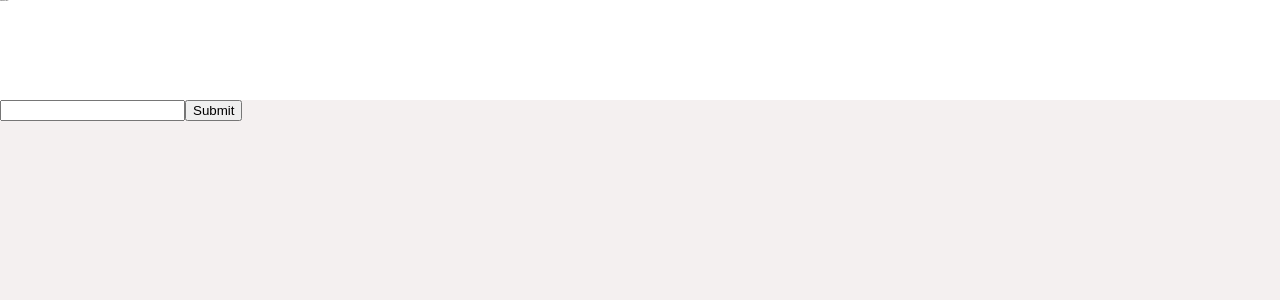
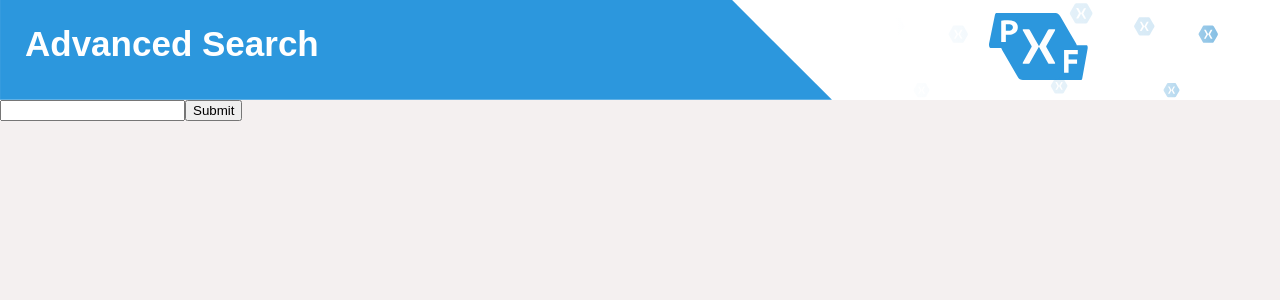
Before and after one commit to Polarts/PureXForms-blog-react, a React app: page /search in a window 1280 px wide. Shown: the top 300 px of the page. Built offline with nearby package versions, Linux system fonts and the light colour scheme; a web font is replaced by a local one.

Commit message:
Added nav bar as a separated component

```diff
--- /dev/null
+++ b/src/components/NavBar/NavBar.jsx
@@ -0,0 +1,23 @@
+import React from 'react';
+import { ReactComponent as LogoSmall } from '../../res/svg/Logo-small.svg';
+import styles from './NavBar.module.scss';
+
+/**
+ * The site's nav bar
+ *
+ * @param {String} title the page's title
+ */
+const NavBar = (props) => {
+
+    return (
+        <div className={styles.navBar}>
+            <svg viewBox="0, 0, 70, 10" className={styles.bgShape}>
+                <polygon points="0,0 60,0 70,10 0,10"/>
+            </svg>
+            <h1>{props.title}</h1>
+            <LogoSmall className={styles.logo}/>
+        </div>
+    );
+}
+
+export default NavBar;
--- /dev/null
+++ b/src/components/NavBar/NavBar.module.scss
@@ -0,0 +1,32 @@
+
+/// NavBar module ///
+
+@import '../../stylesheets/config/colors';
+
+.navBar {
+    height: 100px;
+    background-color: white;
+    position: relative;
+    background-image: radial-gradient(circle, white 40%, rgba(255, 255, 255, 0.8) 80%, transparent 100%),
+                      url('../../res/svg/floaters/1.svg');
+
+    .bgShape {
+        width: 65%;
+        fill: $emphasis;
+        position: absolute;
+        bottom: 0;
+    }
+
+    h1 {
+        position: absolute;
+        color: white;
+        top: 0;
+        left: 25px;
+    }
+
+    .logo {
+        position: absolute;
+        bottom: 20%;
+        right: 15%;
+    }
+}
--- a/src/routes/Post/Post.jsx
+++ b/src/routes/Post/Post.jsx
@@ -3,8 +3,8 @@ import { useParams } from 'react-router-dom';
 import ReactHtmlParser from 'react-html-parser';
 import DateFormatter from '../../components/DateFormatter/DateFormatter';
 import { getPostsAsync, getUsersAsync, getCommentsAsync } from '../../services/wordpress.service';
-import { ReactComponent as LogoSmall } from '../../res/svg/Logo-small.svg';
 import styles from './Post.module.scss';
+import NavBar from '../../components/NavBar/NavBar';
 
 const Post = () => {
 
@@ -88,12 +88,8 @@ const Post = () => {
 
     return (
         <>
-        <header className={styles.header}>
-            <svg viewBox="0, 0, 70, 10" className={styles.bgShape}>
-                <polygon points="0,0 60,0 70,10 0,10"/>
-            </svg>
-            <h1>{postMeta ? postMeta.title.rendered : slug}</h1>
-            <LogoSmall className={styles.logo}/>
+        <header>
+            <NavBar title={postMeta?.title?.rendered ?? mdiPrinterPos.slug}/>
         </header>
         <main className={styles.main}>
             <MetaContent/>
--- a/src/routes/Post/Post.module.scss
+++ b/src/routes/Post/Post.module.scss
@@ -2,34 +2,6 @@
 /// Post module ///
 
 @import '../../stylesheets/config/colors';
-
-.header {
-    height: 100px;
-    background-color: white;
-    position: relative;
-    background-image: radial-gradient(circle, white 40%, rgba(255, 255, 255, 0.8) 80%, transparent 100%),
-                      url('../../res/svg/floaters/1.svg');
-
-    .bgShape {
-        width: 65%;
-        fill: $emphasis;
-        position: absolute;
-        bottom: 0;
-    }
-
-    h1 {
-        position: absolute;
-        color: white;
-        top: 0;
-        left: 25px;
-    }
-
-    .logo {
-        position: absolute;
-        bottom: 20%;
-        right: 15%;
-    }
-}
 
 .main {
     margin: 0 5%;
--- a/src/routes/Search/Search.jsx
+++ b/src/routes/Search/Search.jsx
@@ -2,6 +2,7 @@ import React, { useState, useEffect } from 'react';
 import { useParams, useHistory, useLocation } from 'react-router-dom';
 import queryString from 'query-string'
 import styles from './Search.module.scss';
+import NavBar from '../../components/NavBar/NavBar';
 
 /**
  * The search page.
@@ -22,8 +23,8 @@ const Search = () => {
 
     return (
         <>
-        <header className={styles.header}>
-            Advanced Search
+        <header>
+            <NavBar title="Advanced Search"/>
         </header>
         <main className={styles.main}>
             <form className={styles.searchForm}>
--- a/src/routes/Search/Search.module.scss
+++ b/src/routes/Search/Search.module.scss
@@ -1,10 +1,6 @@
 
 /// Search module ///
 
-.header {
-    height: 100px;
-    background-color: white;
-}
 
 .main {
 
```
